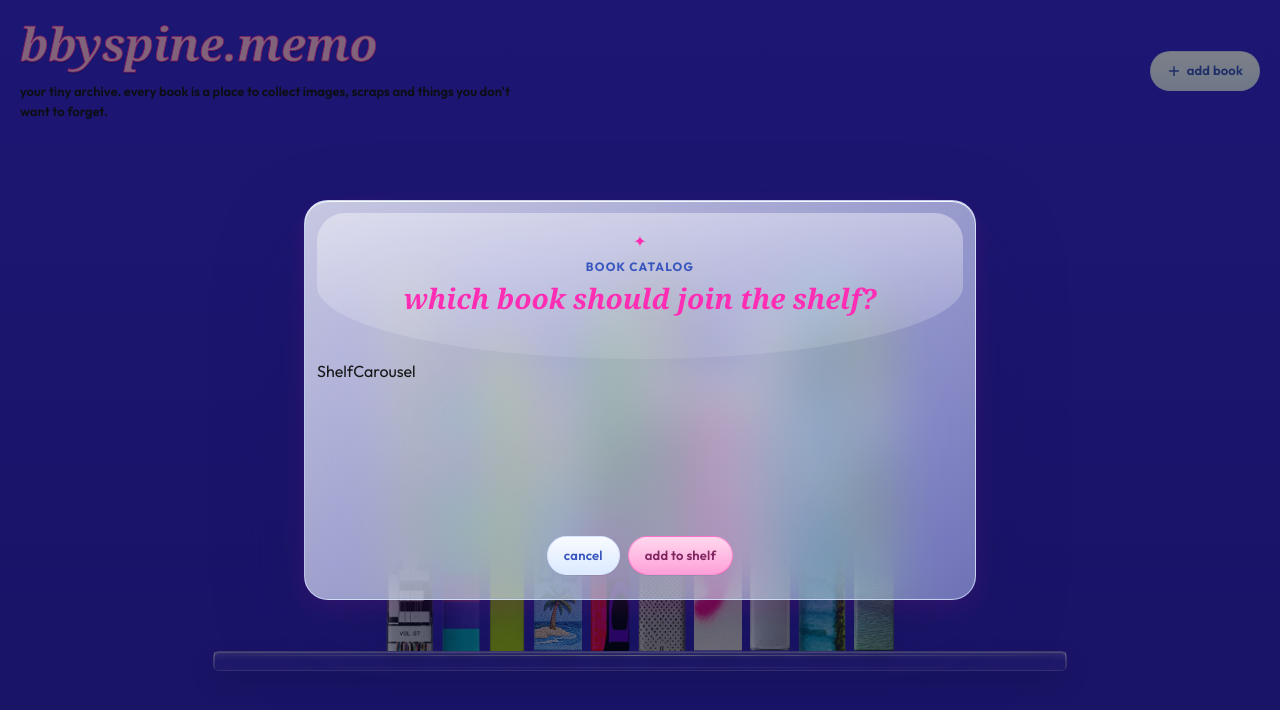
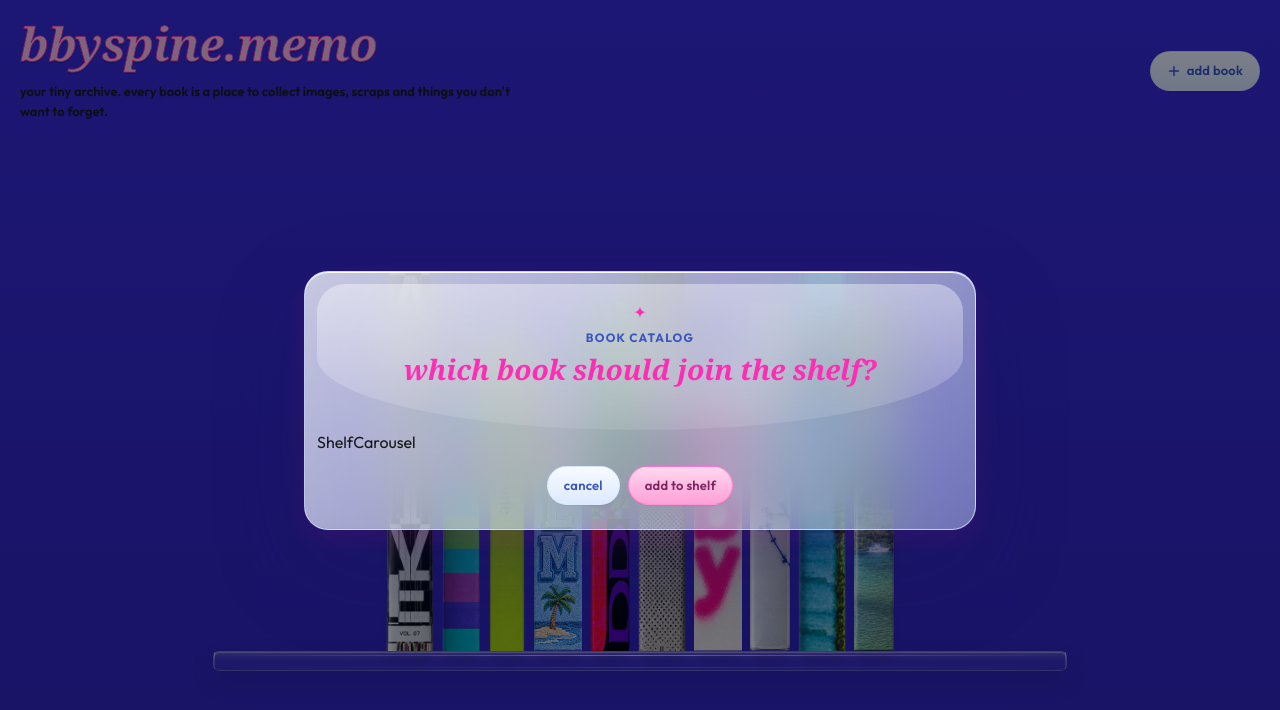
Before and after one commit to leeluse/bbyspine.memo, a Next.js app: page / in a window 1280 px wide. Both pictures are taken after a click on the button "add book". Shown: the top 710 px of the page. Built offline with nearby package versions, Linux system fonts and the light colour scheme.

Commit message:
feat: backdrop 클릭 시 modal close 처리

```diff
--- a/src/app/components/common/Modal.tsx
+++ b/src/app/components/common/Modal.tsx
@@ -2,15 +2,23 @@
 
 import { useModalStore } from "@/store/useModalStore"
 import { AddBookModal } from "@/app/components"
+import { useEffect } from "react";
 
 export default function Modal() {
-    const { activeModal } = useModalStore();
+    const { activeModal, closeModal } = useModalStore();
+
+
+
 
     return (
         <>
             {activeModal &&
-                <div className="absolute inset-0 bg-gray-950/50 z-999 flex items-center justify-center">
-                    {activeModal === 'addBook' && <AddBookModal />}
+                <div
+                    onClick={closeModal}
+                    className="absolute inset-0 bg-gray-950/50 z-999 flex items-center justify-center">
+                    <div onClick={(e) => e.stopPropagation()}>
+                        {activeModal === 'addBook' && <AddBookModal />}
+                    </div>
                 </div>}
         </>
     )
```
